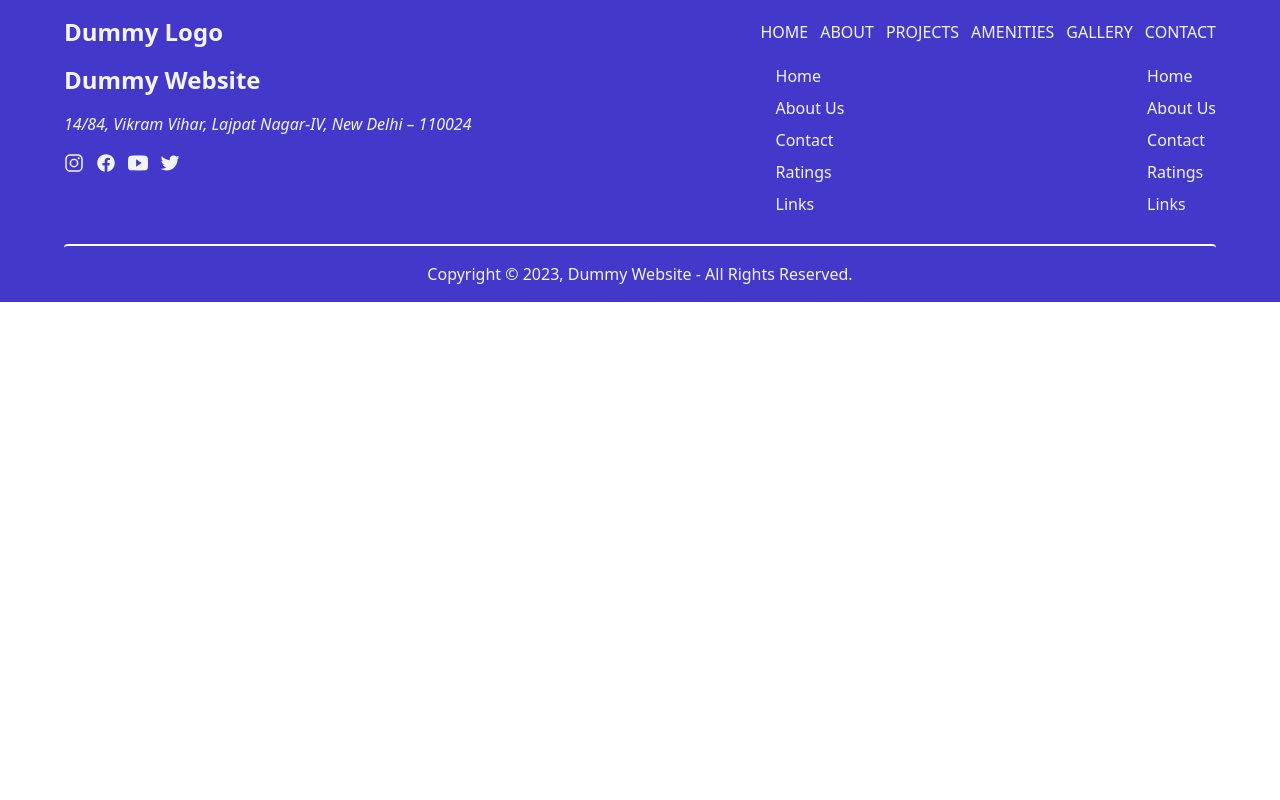
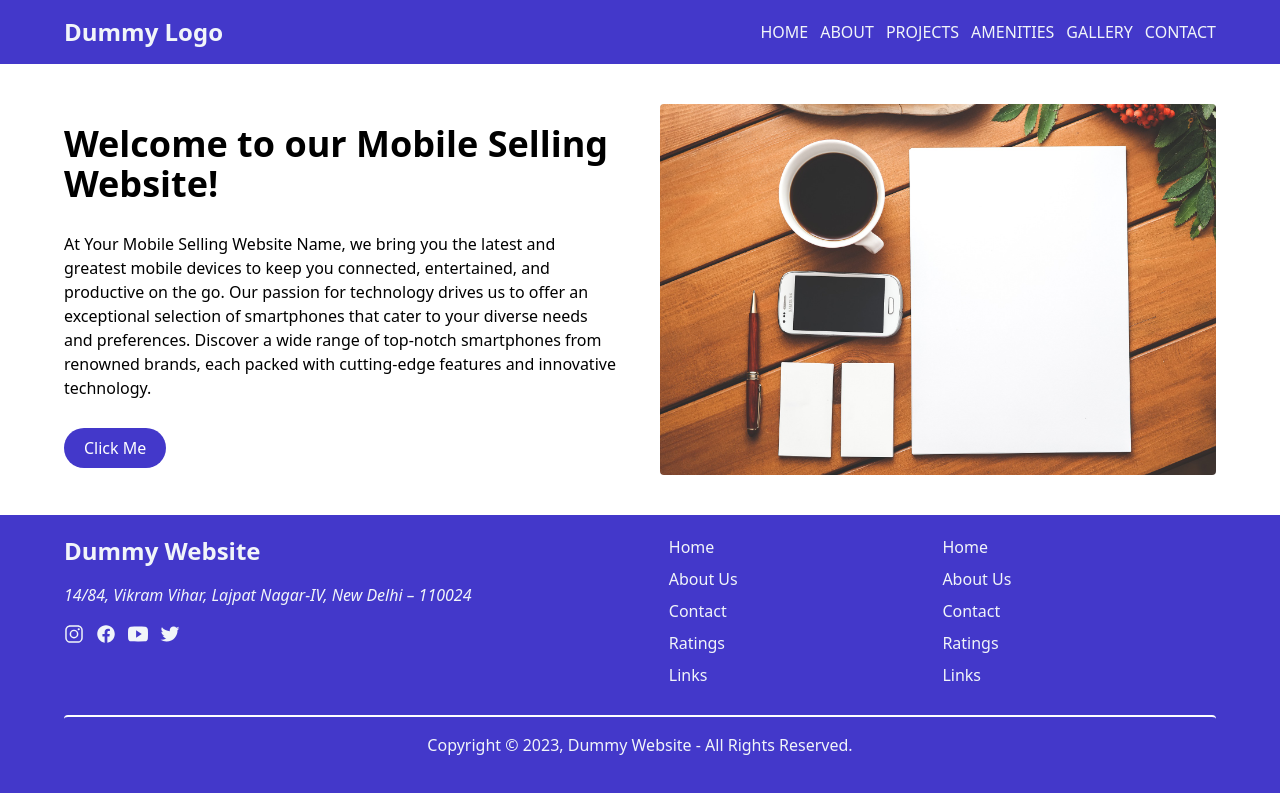
Before and after one commit to satyammishra0/React-begin, a React (Create React App) app: page / in a window 1280 px wide. Built offline with nearby package versions, Linux system fonts and the light colour scheme.

Commit message:
hero section added

```diff
--- a/src/App.js
+++ b/src/App.js
@@ -1,11 +1,13 @@
 import React from "react";
 import NavBar from "./Navbar";
 import Footer from "./footer";
+import HeroSection from "./heroSection";
 
 const App = () => {
   return (
     <div>
       <NavBar />
+      <HeroSection />
       <Footer />
     </div>
   );
--- a/src/footer.css
+++ b/src/footer.css
@@ -1,3 +1,3 @@
 .footer-link-grid-parent {
-  grid-template-columns: 35.5% repeat(2, 1fr);
+  grid-template-columns: 52.5% repeat(2, 1fr);
 }
--- a/src/footer.js
+++ b/src/footer.js
@@ -3,7 +3,7 @@ import "./footer.css";
 
 const Footer = () => {
   return (
-    <footer className="bg-indigo-700 text-slate-100 px-16">
+    <footer className="bg-indigo-700 text-slate-100 px-16 py-5">
       <div className="links-parent grid footer-link-grid-parent ">
         <div className="logo-parent">
           <h2 className="text-2xl font-bold mb-4">Dummy Website</h2>
@@ -38,7 +38,7 @@ const Footer = () => {
           </div>
         </div>
         {/* this are the links*/}
-        <div className="links grid place-items-end">
+        <div className="links grid ">
           <ul>
             <li className="mb-2 font-normal">
               <a
@@ -83,7 +83,7 @@ const Footer = () => {
           </ul>
         </div>
         {/* this are the links*/}
-        <div className="links grid place-items-end">
+        <div className="links grid ">
           <ul>
             <li className="mb-2 font-normal">
               <a
--- a/src/heroSection.js
+++ b/src/heroSection.js
@@ -0,0 +1,29 @@
+import React from "react";
+import mobile from "./mobile.jpg";
+
+const heroSection = () => (
+  <div className="heroparent grid grid-cols-2 gap-10 px-16 py-10">
+    <div className="hero-left pt-5">
+      <h1 className="text-4xl font-extrabold">
+        Welcome to our Mobile Selling Website!
+      </h1>
+      <p className="my-7">
+        At Your Mobile Selling Website Name, we bring you the latest and
+        greatest mobile devices to keep you connected, entertained, and
+        productive on the go. Our passion for technology drives us to offer an
+        exceptional selection of smartphones that cater to your diverse needs
+        and preferences. Discover a wide range of top-notch smartphones from
+        renowned brands, each packed with cutting-edge features and innovative
+        technology.
+      </p>
+      <button className="rounded-full px-5 py-2 bg-indigo-700 text-white">
+        Click Me
+      </button>
+    </div>
+    <div className="hero-right">
+      <img src={mobile} className="rounded" />
+    </div>
+  </div>
+);
+
+export default heroSection;
```
Also changed, not shown: src/mobile.jpg (added).
